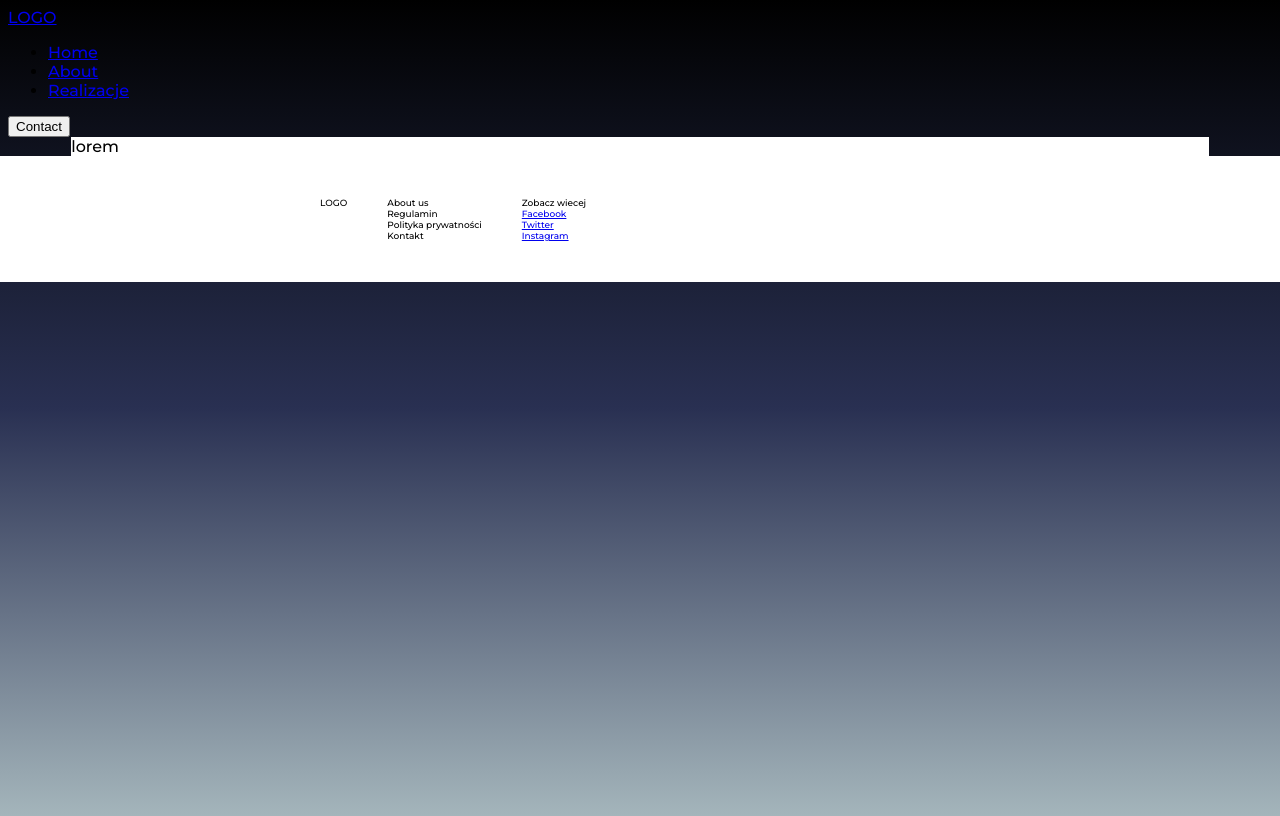
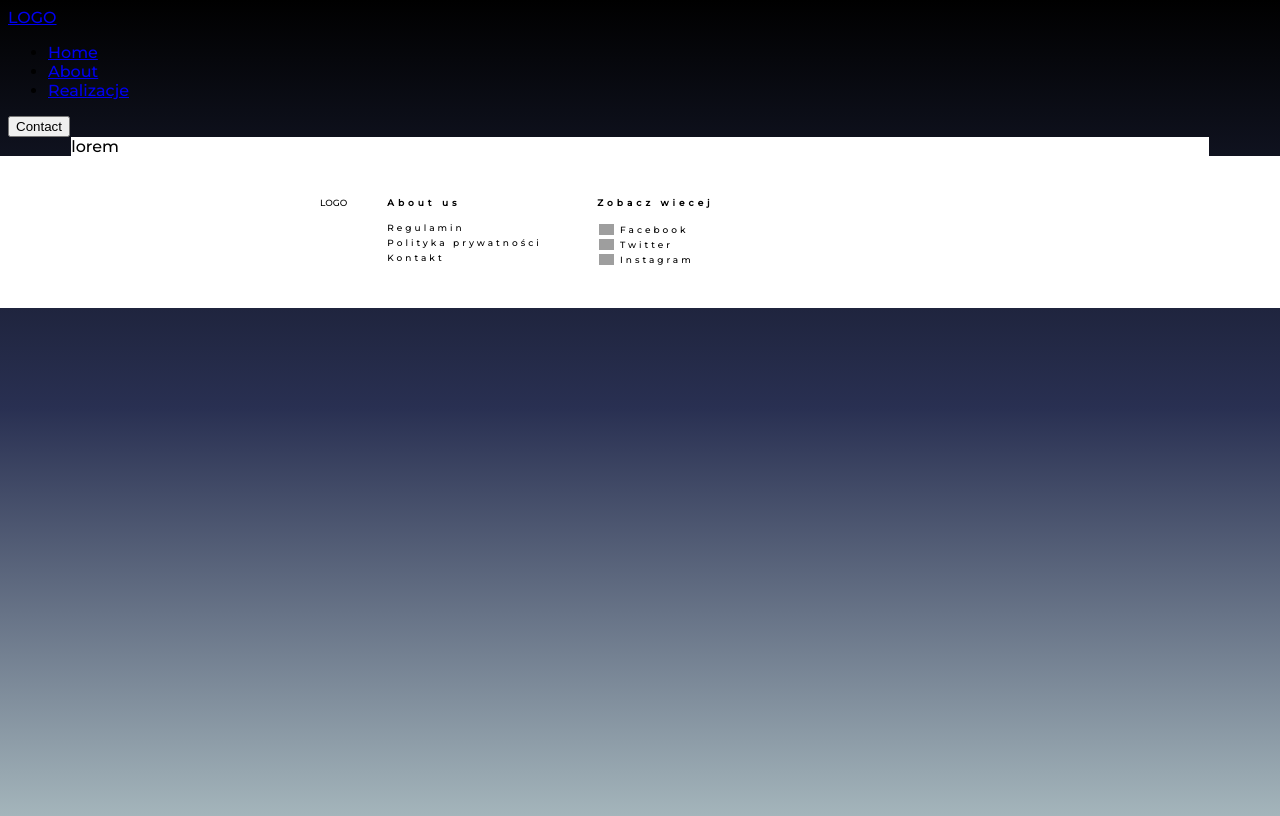
Before and after one commit to wojcikewelina/company-page-model, a React (Create React App) app: page /realisations in a window 1280 px wide. Built offline with nearby package versions, Linux system fonts and the light colour scheme; grey boxes are pictures that could not be loaded.

Commit message:
2 files modified - footer implementation

```diff
--- a/src/components/footer.js
+++ b/src/components/footer.js
@@ -10,7 +10,7 @@ export default function Footer() {
       <article id="content">
         <div className="info-element">
           <ul>
-            About us
+            <p>About us</p>
             <li>Regulamin</li>
             <li>Polityka prywatności</li>
             <li>Kontakt</li>
@@ -18,15 +18,15 @@ export default function Footer() {
         </div>
         <div className="info-element">
           <ul>
-            Zobacz wiecej
+            <p>Zobacz wiecej</p>
             <li>
-              <a href="https://www.facebook.com">Facebook</a>
+              <a href="https://www.facebook.com"><img src="https://www.flaticon.com/svg/static/icons/svg/747/747374.svg"/>Facebook</a>
             </li>
             <li>
-              <a href="https://www.twitter.com">Twitter</a>
+              <a href="https://www.twitter.com"><img src="https://www.flaticon.com/svg/static/icons/svg/1225/1225842.svg"/>Twitter</a>
             </li>
             <li>
-              <a href="https://www.instagram.com">Instagram</a>
+              <a href="https://www.instagram.com"><img src="https://www.flaticon.com/svg/static/icons/svg/1077/1077042.svg"/>Instagram</a>
             </li>
           </ul>
         </div>
--- a/src/style/footer.scss
+++ b/src/style/footer.scss
@@ -1,5 +1,4 @@
-footer{
-
+footer {
   background-color: white;
   position: absolute;
   width: 100%;
@@ -8,14 +7,43 @@ display: flex;
   font-size: xx-small;
   padding: 2rem 25%;
 
-#content{
+  #content {
     display: flex;
     width: 40%;
 
-  ul{
+    .info-element {
+      ul {
         list-style-type: none;
 
+        p {
+          letter-spacing: 4px;
+          padding-bottom: 5px;
+          font-weight: 700;
+        }
+
+        li {
+          letter-spacing: 3px;
+          cursor: pointer;
+          transition: all 0.2s ease 0s;
+          width: 170px;
+          height: 15px;
+
+          a {
+            display: flex;
+            padding: 2px;
+            text-decoration: none;
+            color: black;
+            img {
+              height: 11px;
+              margin-right: 6px;
+            }
           }
         }
 
+        li:hover {
+          font-weight: 700;
         }
+      }
+    }
+  }
+}
```
Lines whose indentation alone changed are shown as unchanged.
